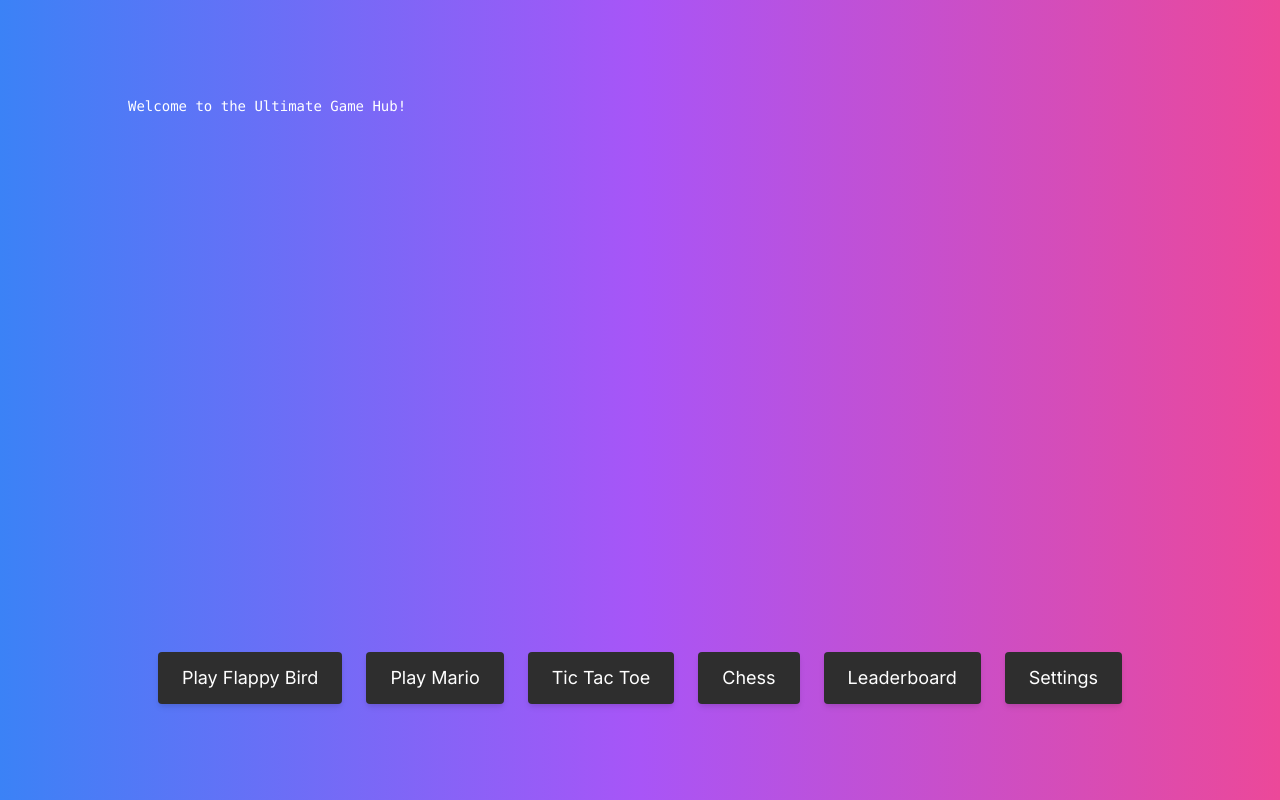
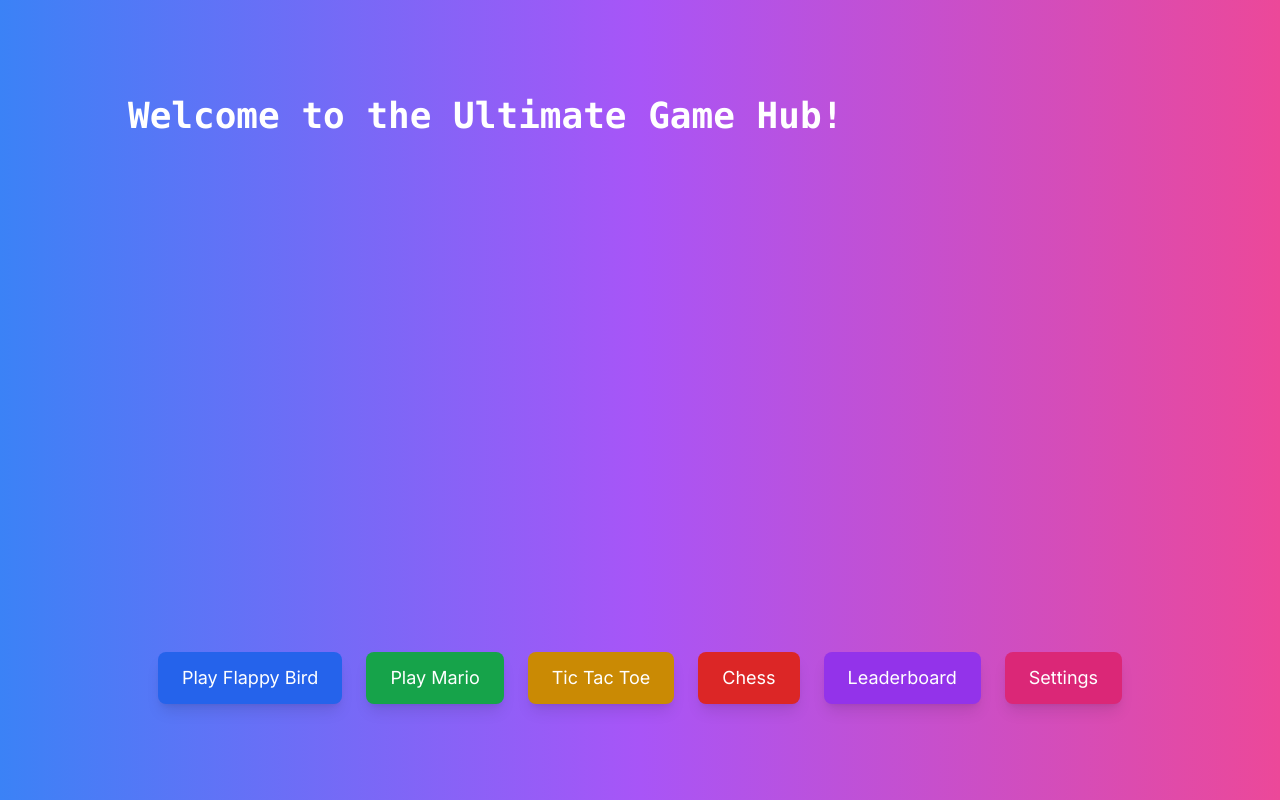
Before and after one commit to lachezar-dimitrov/Flappy-Bird, a Next.js app: page / in a window 1280 px wide. Built offline with nearby package versions, Linux system fonts and the light colour scheme.

Commit message:
feat: refactor UI components; separate Button, Container, Heading, and Canvas into individual files and update imports

```diff
--- a/src/app/mario/page.tsx
+++ b/src/app/mario/page.tsx
@@ -5,7 +5,7 @@ import { Goomba } from "../../games/mario/enemy";
 import { startGame } from "../../games/mario/game";
 import { LevelData } from "../../games/mario/level";
 import { mario } from "../../games/mario/player";
-import { Canvas } from "../../ui/CanvasUtils";
+import { Canvas } from "../../ui/canvas";
 
 export type Images = {
     ground: HTMLImageElement;
--- a/src/app/page.tsx
+++ b/src/app/page.tsx
@@ -1,7 +1,9 @@
 "use client";
 
-import { Button, Container, Heading } from "@/ui/UIComponents";
+import { Heading } from "@/ui/heading";
+import { Button } from "@/ui/button";
 import { useRouter } from "next/navigation";
+import { Container } from "@/ui/container";
 
 export default function Home() {
     const router = useRouter();
@@ -13,9 +15,7 @@ export default function Home() {
     return (
         <main className="flex min-h-screen flex-col items-center justify-between p-24 bg-gradient-to-r from-blue-500 via-purple-500 to-pink-500 text-white">
             <div className="z-10 w-full max-w-5xl items-center justify-between font-mono text-sm lg:flex">
-                <Heading level={1} className="text-4xl font-bold mb-8 text-center">
-                    Welcome to the Ultimate Game Hub!
-                </Heading>
+                <Heading className="text-4xl font-bold mb-8 text-center">Welcome to the Ultimate Game Hub!</Heading>
             </div>
 
             <Container>
--- a/src/games/mario/enemy.ts
+++ b/src/games/mario/enemy.ts
@@ -1,4 +1,4 @@
-import { canvasDimensions } from "@/ui/CanvasUtils";
+import { canvasDimensions } from "@/ui/canvas";
 
 export class Goomba {
     x: number;
--- /dev/null
+++ b/src/types.ts
@@ -0,0 +1,2 @@
+export type ClassNameProps<T = unknown> = T & { className?: string };
+export type Clickable<T = unknown> = T & { onClick: () => void };
--- a/src/ui/UIComponents.tsx
+++ /dev/null
@@ -1,27 +0,0 @@
-import { PropsWithChildren } from "react";
-
-type ClassNameProps<T> = T & { className?: string };
-
-type ButtonProps = {
-    onClick: () => void;
-};
-
-export const Button: React.FC<PropsWithChildren<ClassNameProps<ButtonProps>>> = ({ children, onClick }) => (
-    <button onClick={onClick}>{children}</button>
-);
-
-type ContainerProps = {
-    children: React.ReactNode;
-    id?: string;
-};
-
-export const Container: React.FC<ContainerProps> = ({ children, id }) => <div id={id}>{children}</div>;
-
-type HeadingProps = {
-    level?: number;
-};
-
-export const Heading: React.FC<PropsWithChildren<ClassNameProps<HeadingProps>>> = ({ children, level = 1 }) => {
-    const Tag = `h${level}` as keyof JSX.IntrinsicElements;
-    return <Tag>{children}</Tag>;
-};
--- /dev/null
+++ b/src/ui/button.tsx
@@ -0,0 +1,16 @@
+"use client";
+
+import { ClassNameProps, Clickable } from "@/types";
+import { PropsWithChildren } from "react";
+
+interface Props extends PropsWithChildren, ClassNameProps, Clickable {}
+
+export function Button(props: Props) {
+    const { children, onClick, className } = props;
+
+    return (
+        <button className={className} onClick={onClick}>
+            {children}
+        </button>
+    );
+}
--- /dev/null
+++ b/src/ui/container.tsx
@@ -0,0 +1,13 @@
+"use client";
+
+import { PropsWithChildren } from "react";
+
+interface Props extends PropsWithChildren {
+    id?: string;
+}
+
+export function Container(props: Props) {
+    const { children, id } = props;
+
+    return <div id={id}>{children}</div>;
+}
--- /dev/null
+++ b/src/ui/heading.tsx
@@ -0,0 +1,12 @@
+"use client";
+
+import { ClassNameProps } from "@/types";
+import { PropsWithChildren } from "react";
+
+interface HeadingProps extends ClassNameProps, PropsWithChildren {}
+
+export function Heading(props: HeadingProps) {
+    const { children, className } = props;
+
+    return <h1 className={className}>{children}</h1>;
+}
```
Also changed, not shown: src/ui/canvas.tsx (renamed from src/ui/CanvasUtils.tsx).
